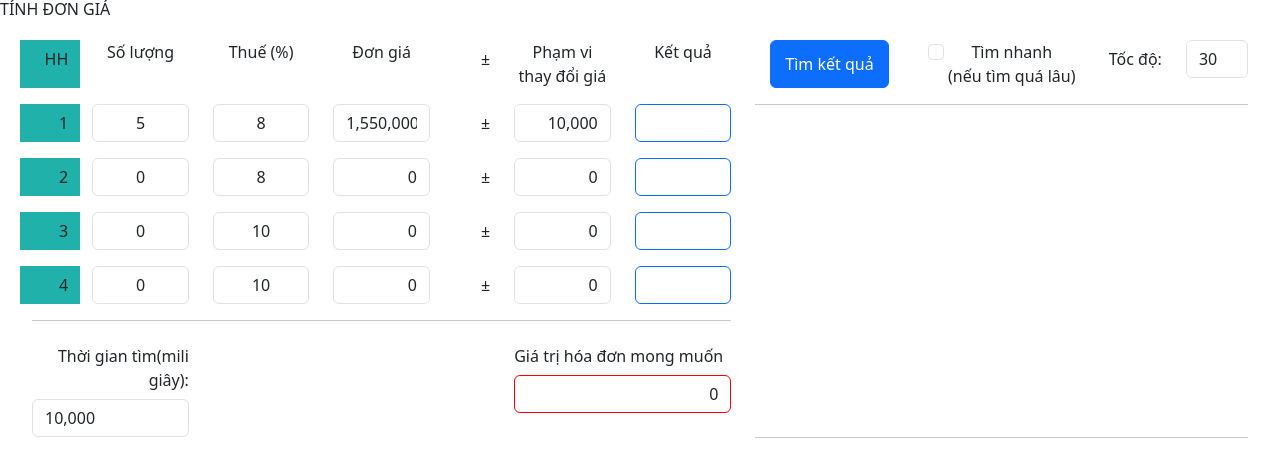
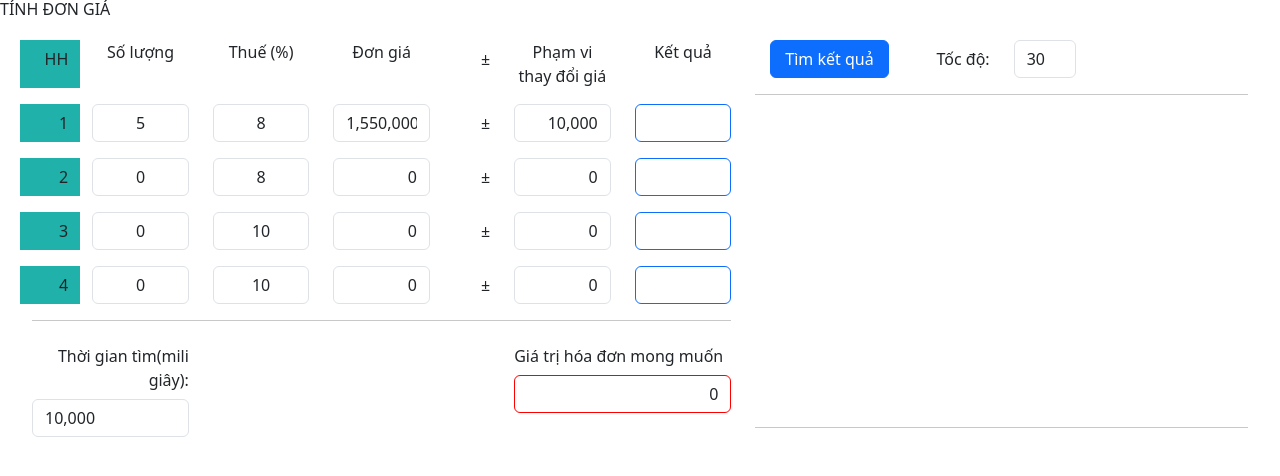
Before and after one commit to mayinthenhua/autoprice, a plain HTML site: page index.html in a window 1280 px wide. Drawn offline with nearby package versions, Linux system fonts and the light colour scheme.

```diff
--- a/index.html
+++ b/index.html
@@ -174,7 +174,7 @@
                         </button>
 
                     </div>
-                    <div class="col-sm-4">
+                    <div class="col-sm-4 d-none">
                         <input id="quick-search" class="form-check-input" type="checkbox" value="">
                         <label class="form-check-label" for="quick-search"> Tìm nhanh <br>(nếu tìm quá lâu) </label>
                     </div>
```
